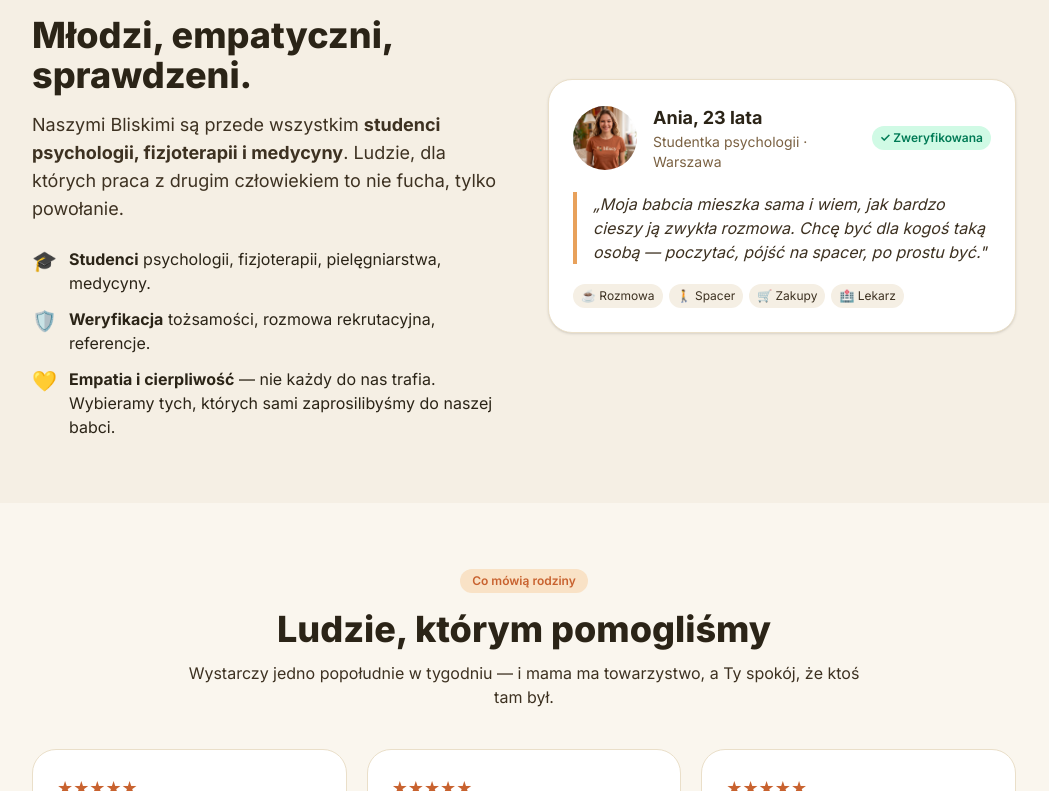
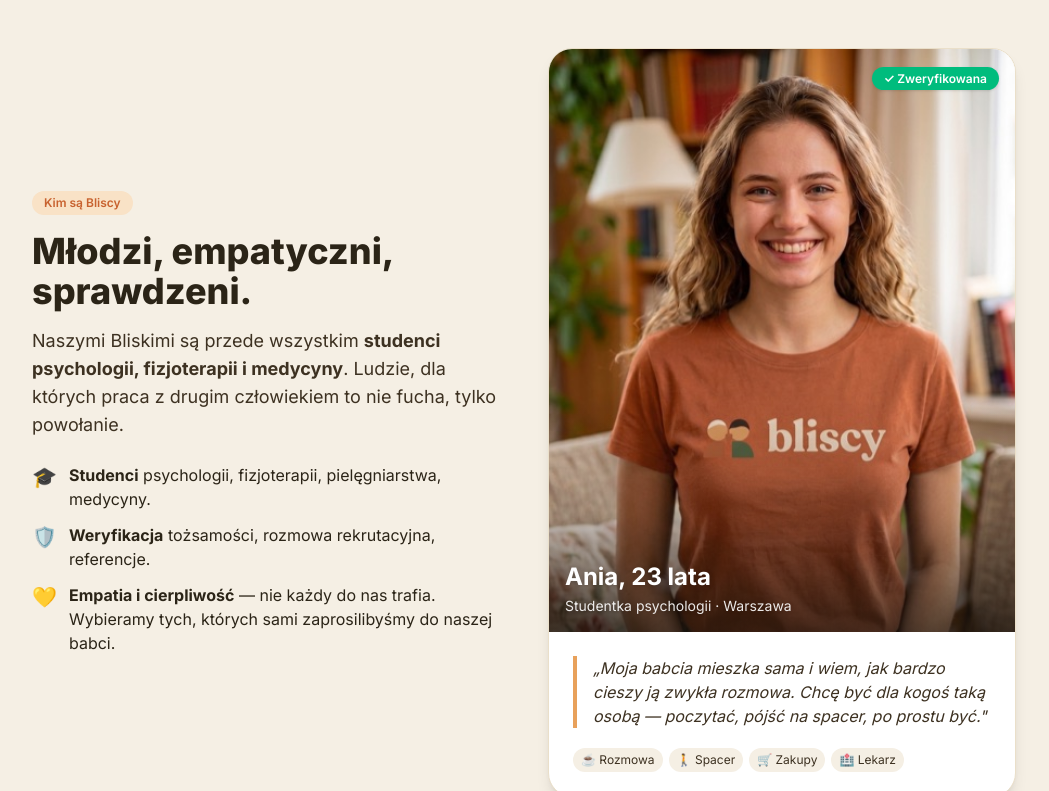
Before and after one commit to laskoAI/bliscy-app, a Next.js app: page /znajdz in a window 1280 px wide. Shown: the part 1189-1980 px from the top of the page, without its empty margins (116-1165 px from the left). Built offline with nearby package versions, Linux system fonts and the light colour scheme.

Commit message:
Bigger hero photo (50/50 split, max-w-lg); Ania profile with full photo card

```diff
--- a/src/app/znajdz/page.tsx
+++ b/src/app/znajdz/page.tsx
@@ -11,7 +11,7 @@
       <section className="relative overflow-hidden">
         <div className="absolute inset-0 bg-gradient-to-b from-brand-100 to-brand-50" />
         <div className="relative max-w-6xl mx-auto px-5 pt-12 pb-12 md:pt-20 md:pb-20">
-          <div className="grid md:grid-cols-[3fr_2fr] gap-10 md:gap-12 items-center">
+          <div className="grid md:grid-cols-2 gap-10 md:gap-12 items-center">
 
             {/* Kolumna lewa — treść */}
             <div className="text-center md:text-left">
@@ -59,7 +59,7 @@
             </div>
 
             {/* Kolumna prawa — zdjęcie babci */}
-            <div className="relative mx-auto w-full max-w-md">
+            <div className="relative mx-auto w-full max-w-lg">
               <div className="relative rounded-3xl overflow-hidden shadow-xl border border-brand-200 aspect-[4/3] bg-brand-100">
                 <img
                   src="/bliscy-main.jpg"
@@ -136,26 +136,28 @@
             </ul>
           </div>
 
-          {/* Przykładowy profil Bliskiego */}
-          <div className="rounded-3xl bg-white border border-brand-200 p-6 shadow-sm">
-            <div className="flex items-center gap-4">
+          {/* Przykładowy profil Bliskiego — duże zdjęcie na górze */}
+          <div className="rounded-3xl bg-white border border-brand-200 shadow-lg overflow-hidden">
+            <div className="relative aspect-[4/5] bg-brand-100">
               <img
                 src="/bliscy-ania.jpg"
                 alt="Ania"
-                width={64}
-                height={64}
-                className="w-16 h-16 rounded-full object-cover object-center shrink-0"
+                className="w-full h-full object-cover object-center"
                 loading="lazy"
               />
-              <div>
-                <div className="font-bold text-lg">Ania, 23 lata</div>
-                <div className="text-sm text-brand-500">Studentka psychologii · Warszawa</div>
-              </div>
-              <span className="ml-auto text-xs bg-emerald-100 text-emerald-700 px-2 py-1 rounded-full font-semibold whitespace-nowrap">
+              <div className="absolute inset-x-0 bottom-0 h-2/5 bg-gradient-to-t from-brand-900/70 via-brand-900/20 to-transparent" />
+              <div className="absolute top-4 right-4">
+                <span className="text-xs bg-emerald-500 text-white px-3 py-1 rounded-full font-semibold shadow">
                   ✓ Zweryfikowana
                 </span>
               </div>
-            <blockquote className="mt-5 text-brand-700 italic border-l-4 border-warm-400 pl-4">
+              <div className="absolute bottom-4 left-4 right-4 text-white">
+                <div className="font-bold text-2xl leading-tight drop-shadow">Ania, 23 lata</div>
+                <div className="mt-1 text-sm opacity-90 drop-shadow">Studentka psychologii · Warszawa</div>
+              </div>
+            </div>
+            <div className="p-6">
+              <blockquote className="text-brand-700 italic border-l-4 border-warm-400 pl-4 text-sm sm:text-base">
                 „Moja babcia mieszka sama i wiem, jak bardzo cieszy ją zwykła rozmowa.
                 Chcę być dla kogoś taką osobą — poczytać, pójść na spacer, po prostu być."
               </blockquote>
@@ -165,6 +167,7 @@
                     {s}
                   </span>
                 ))}
+              </div>
             </div>
           </div>
         </div>
```
Also changed, not shown: 1 other file (tests, documents, lock files or other folders). Lines whose indentation alone changed are shown as unchanged.
